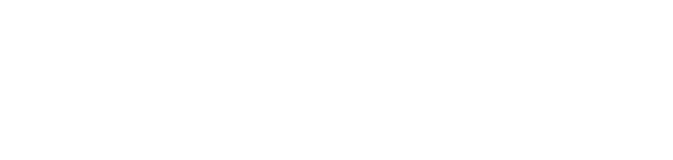
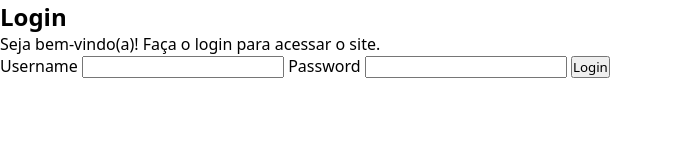
Before and after one commit to Matheus-Kaihara/projeto-login, a plain HTML site: page index.html in a window 1280 px wide. Shown: the whole page, without its empty margins (0-673 px from the left). Drawn offline with Linux system fonts and the light colour scheme.

Commit message:
Criado o escopo do site e as configurações de reset de estilo

```diff
--- a/css/style.css
+++ b/css/style.css
@@ -1,3 +1,16 @@
 @charset "UTF-8";
 
 /* CONFIGURAÇÃO MOBILE FIRST */
+
+*{
+    margin: 0;
+    padding: 0;
+    box-sizing: border-box;
+
+    font-family: system-ui, -apple-system, BlinkMacSystemFont, 'Segoe UI', Roboto, Oxygen, Ubuntu, Cantarell, 'Open Sans', 'Helvetica Neue', sans-serif;
+}
+
+html{
+    height: 100vh;
+    width: 100vw;
+}
--- a/index.html
+++ b/index.html
@@ -10,9 +10,31 @@
 
 
 
-    <title>Site - Cadastro</title>
+    <title>Login</title>
 </head>
 <body>
 
+    <main>
+        <section id="login-container">
+            <div id="image-container">
+
+            </div>
+            <div id="forms-container">
+                <h1>Login</h1>
+                <p>Seja bem-vindo(a)! Faça o login para acessar o site.</p>
+
+                <form action="">
+                    <label for="">Username</label>
+                    <input type="text">
+
+                    <label for="">Password</label>
+                    <input type="password">
+
+                    <input type="submit" value="Login">
+                </form>
+            </div>
+        </section>
+    </main>
+
 </body>
 </html>
```
Also changed, not shown: 1 other file.
